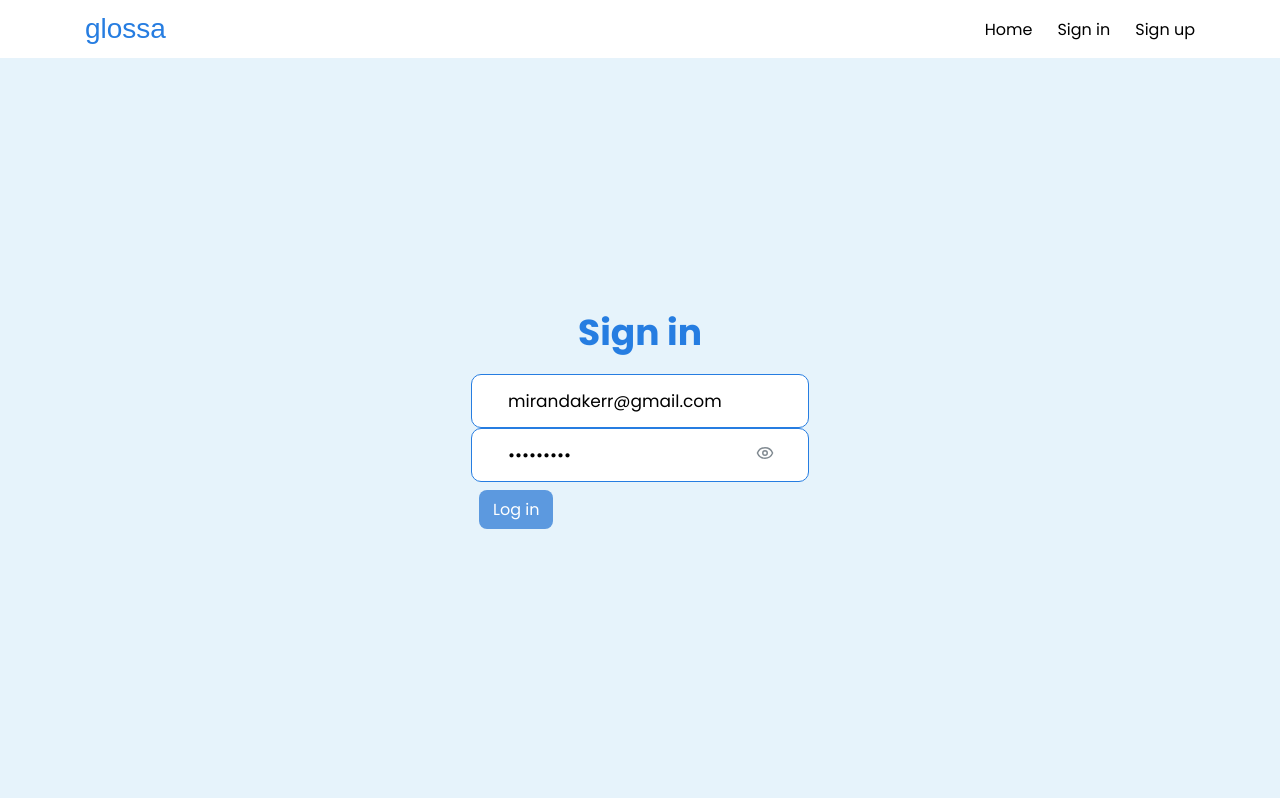
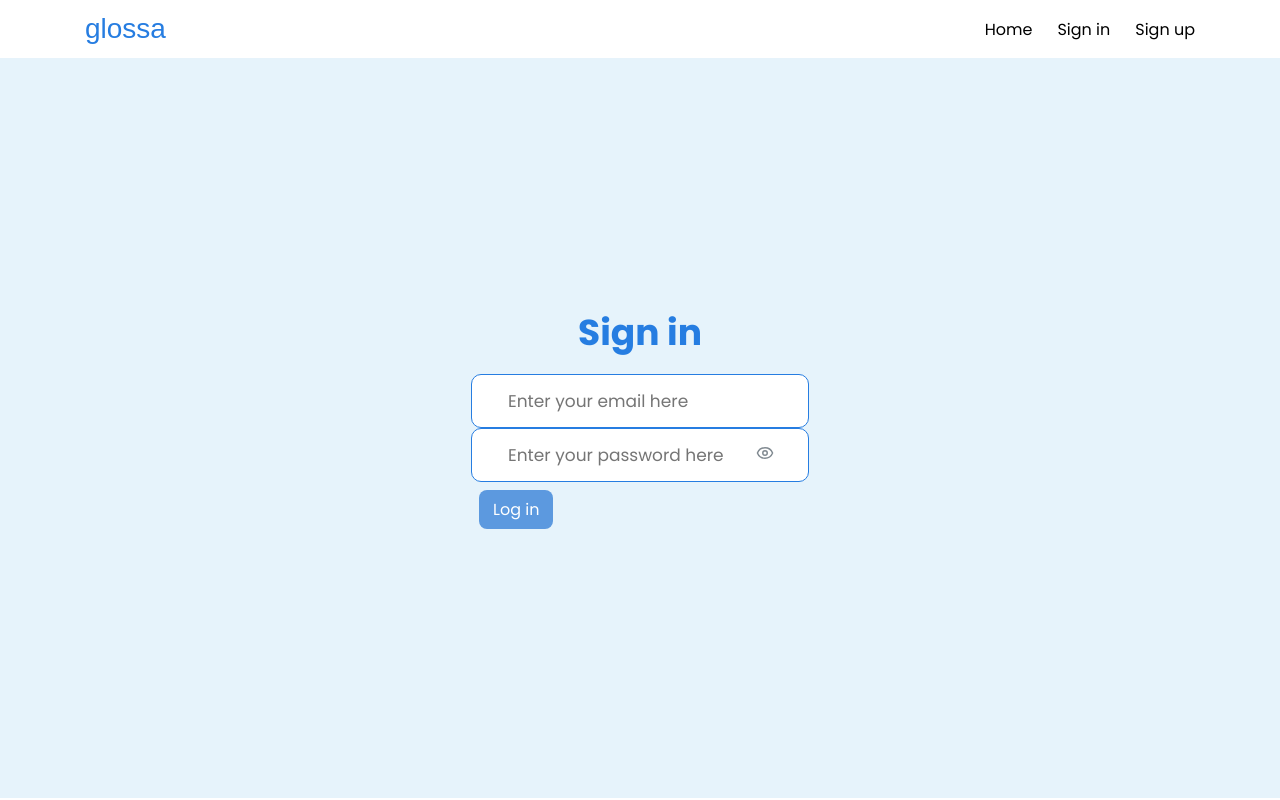
Before and after one commit to AnastasiiaDedela/blogs-project, a React (Vite) app: page /sign-in in a window 1280 px wide. Built offline with nearby package versions, Linux system fonts and the light colour scheme; no server answers; a web font is replaced by a local one.

Commit message:
feat: add validation for signin data

```diff
--- a/src/pages/SignIn/SignIn.tsx
+++ b/src/pages/SignIn/SignIn.tsx
@@ -18,13 +18,16 @@ const SignIn = () => {
   const dispatch = useDispatch();
   const navigate = useNavigate();
 
-  const { register, handleSubmit } = useForm<ILoginForm>({
-    defaultValues: {
-      email: 'mirandakerr@gmail.com',
-      password: 'miranda11',
-    },
+  const { register, handleSubmit, formState } = useForm<ILoginForm>({
+    // defaultValues: {
+    //   email: 'mirandakerr@gmail.com',
+    //   password: 'miranda11',
+    // },
     mode: 'onChange',
   });
+
+  const emailError = formState.errors['email']?.message;
+  const passwordError = formState.errors['password']?.message;
 
   const loginMutation = useMutation({
     mutationFn: (data: ILoginForm) => signin(data),
@@ -73,24 +76,28 @@ const SignIn = () => {
               type="text"
               placeholder="Enter your email here"
               className={styles.inputContainer}
-              register={register('email', { required: 'Required' })}
+              register={register('email', {
+                required: 'Required',
+                pattern: {
+                  value: /^[A-Z0-9._%+-]+@[A-Z0-9.-]+\.[A-Z]{2,4}$/i,
+                  message: 'Invalid email address',
+                },
+              })}
             />
           </div>
+
+          {emailError && <p className={styles.passwordError}>{emailError}</p>}
 
           <div className={styles.singInInput}>
             <Input
               type="password"
               placeholder="Enter your password here"
               className={styles.inputContainer}
-              register={register('password', { required: 'Required' })}
+              register={register('password', { required: 'Required', min: 8 })}
               eyeShown={true}
             />
           </div>
-
-          {/* {inputPassword.length > 0 && inputPassword.length < 8 && (
-            <p className={styles.passwordError}>Password length should be more than 7 characters</p>
-          )} */}
-
+          {passwordError && <p className={styles.passwordError}>{passwordError}</p>}
           <div>
             <button type="submit" className={styles.loginButton}>
               Log in
--- a/src/services/authServices.ts
+++ b/src/services/authServices.ts
@@ -4,6 +4,11 @@ import axios from 'axios';
 interface AuthResponse {
   token: string;
   user: Author;
+}
+
+interface SignInProps {
+  email: string;
+  password: string;
 }
 
 interface SignUpProps {
@@ -13,7 +18,7 @@ interface SignUpProps {
   repeat_password: string;
 }
 
-export const signin = async (loginData) => {
+export const signin = async (loginData: SignInProps) => {
   const response = await axios.post<AuthResponse>(
     'http://localhost:8001/api/auth/login',
     loginData,
```
